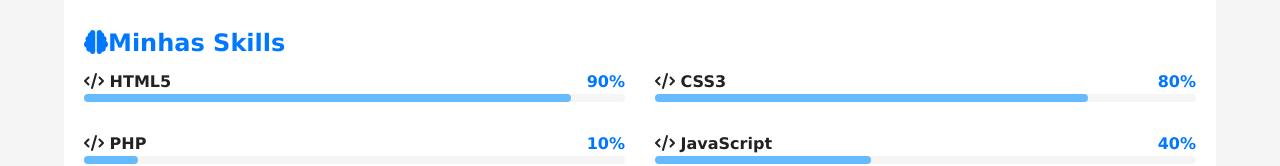
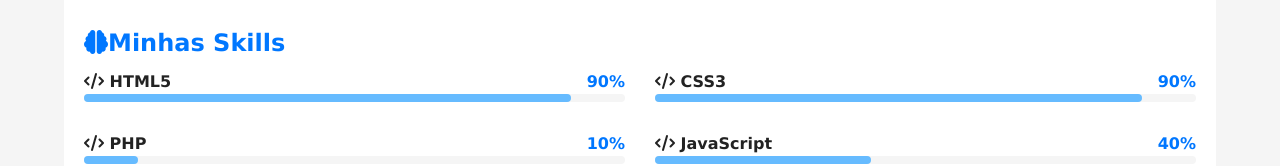
Before and after one commit to Pedrosoro40/projeto-portifolio, a plain HTML site: page index.html in a window 1280 px wide. Shown: the part 1297-1463 px from the top of the page. Drawn offline with Linux system fonts and the light colour scheme.

Commit message:
Update index.html

```diff
--- a/index.html
+++ b/index.html
@@ -64,11 +64,11 @@
                                <i class="fa-solid fa-code"></i> CSS3
                             </span>
                             <span class="porcent">
-                                80%
+                                90%
                             </span>
                         </div>
                         <div class="barra">
-                            <div class="progresso" style="width: 80%;"></div>
+                            <div class="progresso" style="width: 90%;"></div>
                         </div>
                     </div>
                     <div class="item">
```
